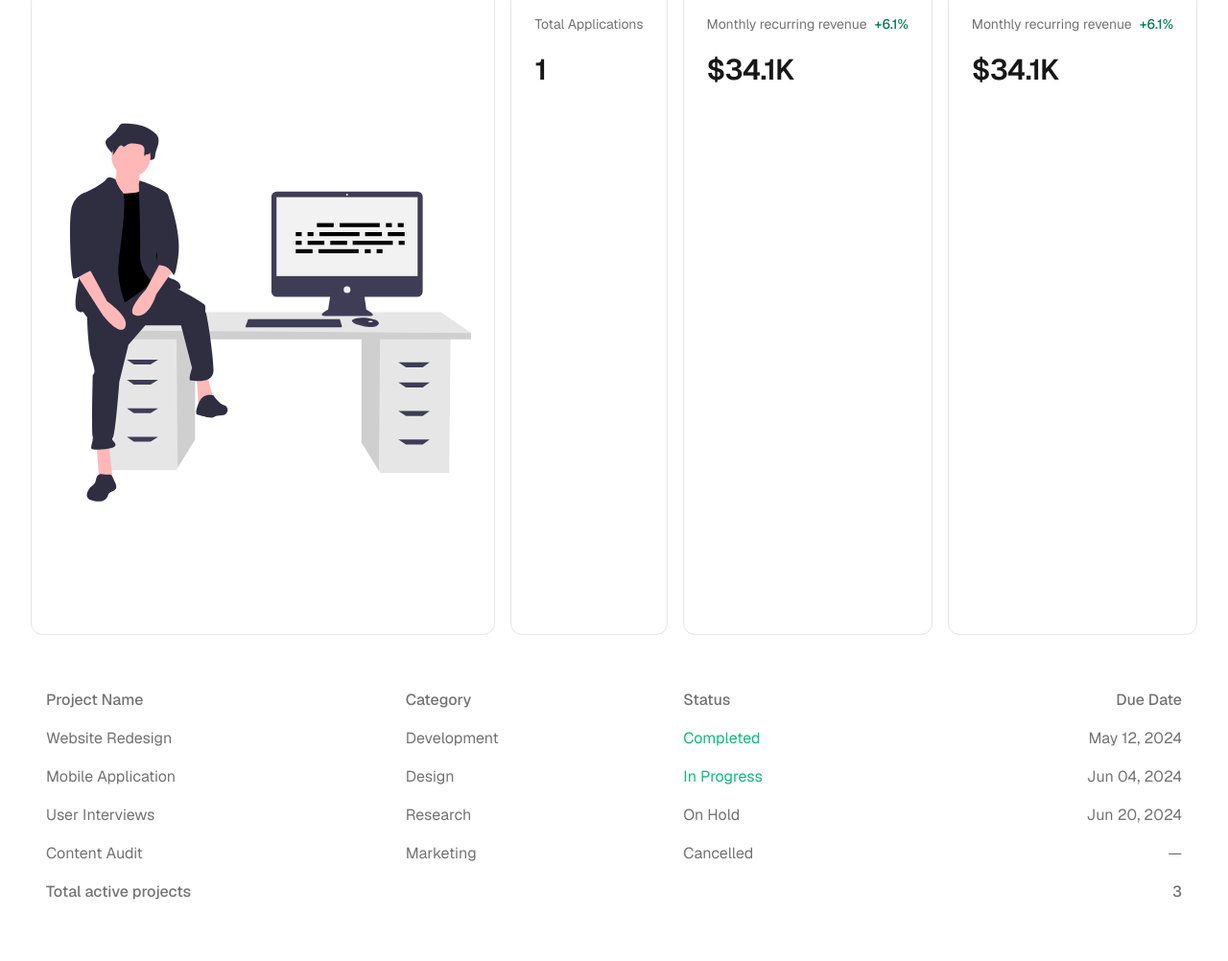
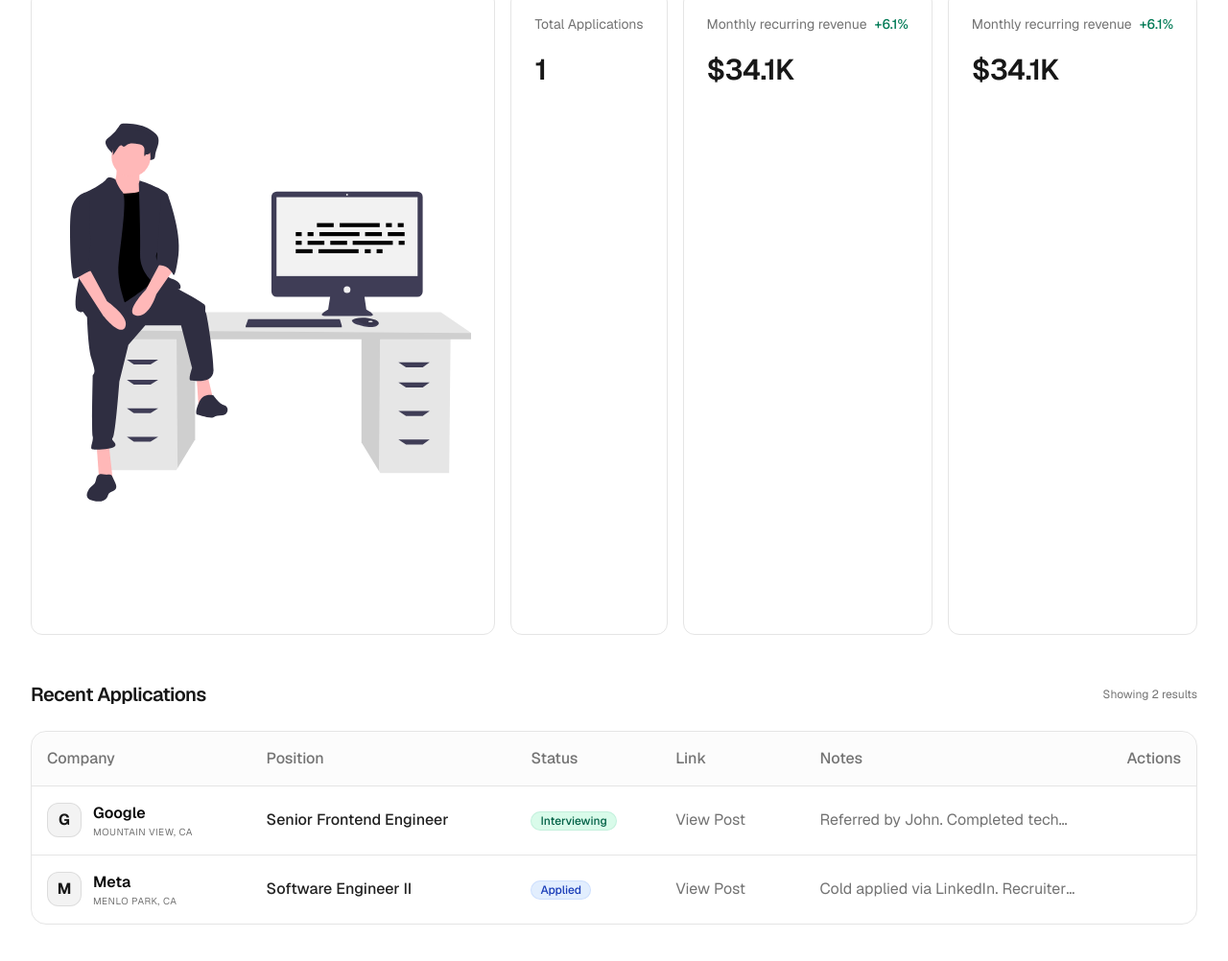
Before and after one commit to mouadbt/job-application-tracker, a website built with Vite: page index.html in a window 1280 px wide. Shown: the part 122-1124 px from the top of the page at 96% size. Built offline with nearby package versions, Linux system fonts and the light colour scheme; no server answers.

Commit message:
build: add applications table & add localstorage setting/getting fucntions in utils.js

```diff
--- a/index.html
+++ b/index.html
@@ -15,8 +15,12 @@
   </head>
   <body>
     <header class="p-8 flex items-center justify-between">
+      <div>
         <h1 class="heading">Job Applications</h1>
+        <hr class="bg-border h-[2px] w-12" />
+      </div>
       <button
+        title="Add new job application"
         type="button"
         class="btn-icon svg-wrapper"
         aria-label="Toggle theme"
@@ -74,62 +78,141 @@
           <dd class="heading mt-1 text-3xl">$34.1K</dd>
         </div>
       </section>
-      <section
-        class="table-wrapper mt-12"
-      >
+
+      <!-- table -->
+      <section class="mt-12 space-y-6">
+        <div class="flex items-center justify-between">
+          <h2 class="heading">Recent Applications</h2>
+          <div class="flex items-center gap-2">
+            <span class="text-xs text-muted-foreground">Showing 2 results</span>
+          </div>
+        </div>
+
+        <div class="table-wrapper rounded-2xl border border-border">
           <table class="table">
-          <caption class="table-caption">
-
-          </caption>
-          <thead class="table-thead">
+            <thead class="table-thead bg-muted/30 border-b border-border">
               <tr>
-              <th class="table-th">Project Name</th>
-              <th class="table-th">Category</th>
+                <th class="table-th py-4">Company</th>
+                <th class="table-th">Position</th>
                 <th class="table-th">Status</th>
-              <th class="table-th" align="right">Due Date</th>
+                <th class="table-th">Link</th>
+                <th class="table-th">Notes</th>
+                <th class="table-th text-right">Actions</th>
               </tr>
             </thead>
             <tbody class="table-tbody">
-            <tr>
-              <td class="table-td">Website Redesign</td>
-              <td class="table-td">Development</td>
+              <tr class="group cursor-pointer border-b border-border">
+                <td class="table-td py-4">
+                  <div class="flex items-center gap-3">
+                    <div
+                      class="flex size-9 items-center justify-center rounded-xl bg-primary/5 text-primary font-bold border border-primary/10"
+                    >
+                      G
+                    </div>
+                    <div>
+                      <div class="font-semibold text-foreground">Google</div>
+                      <div
+                        class="text-[10px] text-muted-foreground uppercase tracking-wider"
+                      >
+                        Mountain View, CA
+                      </div>
+                    </div>
+                  </div>
+                </td>
                 <td class="table-td">
-                <span style="color: var(--success, #10b981)">Completed</span>
+                  <span class="font-medium text-foreground/90"
+                    >Senior Frontend Engineer</span
+                  >
                 </td>
-              <td class="table-td" align="right">May 12, 2024</td>
+                <td class="table-td">
+                  <span
+                    class="inline-flex items-center rounded-full bg-emerald-100/80 px-2.5 py-0.5 text-xs font-medium text-emerald-800 dark:bg-emerald-950/30 dark:text-emerald-400 ring-1 ring-inset ring-emerald-600/10"
+                  >
+                    Interviewing
+                  </span>
+                </td>
+                <td class="table-td">
+                  <a
+                    href="#"
+                    class="text-muted-foreground hover:text-primary transition-colors inline-flex items-center gap-1 group/link"
+                  >
+                    View Post
+                    <span
+                      data-target="external-link"
+                      class="svg-wrapper size-3 opacity-0 group-hover/link:opacity-100 -translate-x-1 group-hover/link:translate-x-0 transition-all [&_svg]:size-full"
+                    ></span>
+                  </a>
+                </td>
+                <td class="table-td max-w-[240px]">
+                  <p class="truncate text-muted-foreground">
+                    Referred by John. Completed technical round, waiting for
+                    system design.
+                  </p>
+                </td>
+                <td class="table-td text-right">
+                  <button
+                    class="btn-icon ml-auto opacity-0 group-hover:opacity-100 transition-opacity svg-wrapper"
+                    data-target="more-vertical"
+                  ></button>
+                </td>
               </tr>
-            <tr>
-              <td class="table-td">Mobile Application</td>
-              <td class="table-td">Design</td>
+              <tr class="group cursor-pointer">
+                <td class="table-td py-4">
+                  <div class="flex items-center gap-3">
+                    <div
+                      class="flex size-9 items-center justify-center rounded-xl bg-primary/5 text-primary font-bold border border-primary/10"
+                    >
+                      M
+                    </div>
+                    <div>
+                      <div class="font-semibold text-foreground">Meta</div>
+                      <div
+                        class="text-[10px] text-muted-foreground uppercase tracking-wider"
+                      >
+                        Menlo Park, CA
+                      </div>
+                    </div>
+                  </div>
+                </td>
                 <td class="table-td">
-                <span style="color: var(--success, #10b981)">In Progress</span>
+                  <span class="font-medium text-foreground/90"
+                    >Software Engineer II</span
+                  >
                 </td>
-              <td class="table-td" align="right">Jun 04, 2024</td>
-            </tr>
-            <tr>
-              <td class="table-td">User Interviews</td>
-              <td class="table-td">Research</td>
                 <td class="table-td">
-                <span style="color: var(--muted-foreground)">On Hold</span>
+                  <span
+                    class="inline-flex items-center rounded-full bg-blue-100/80 px-2.5 py-0.5 text-xs font-medium text-blue-800 dark:bg-blue-950/30 dark:text-blue-400 ring-1 ring-inset ring-blue-600/10"
+                  >
+                    Applied
+                  </span>
                 </td>
-              <td class="table-td" align="right">Jun 20, 2024</td>
-            </tr>
-            <tr>
-              <td class="table-td">Content Audit</td>
-              <td class="table-td">Marketing</td>
                 <td class="table-td">
-                <span style="color: var(--destructive)">Cancelled</span>
+                  <a
+                    href="#"
+                    class="text-muted-foreground hover:text-primary transition-colors inline-flex items-center gap-1 group/link"
+                  >
+                    View Post
+                    <span
+                      data-target="external-link"
+                      class="svg-wrapper size-3 opacity-0 group-hover/link:opacity-100 -translate-x-1 group-hover/link:translate-x-0 transition-all [&_svg]:size-full"
+                    ></span>
+                  </a>
                 </td>
-              <td class="table-td" align="right">—</td>
+                <td class="table-td max-w-[240px]">
+                  <p class="truncate text-muted-foreground">
+                    Cold applied via LinkedIn. Recruiter screening next Tuesday.
+                  </p>
+                </td>
+                <td class="table-td text-right">
+                  <button
+                    class="btn-icon ml-auto opacity-0 group-hover:opacity-100 transition-opacity svg-wrapper"
+                    data-target="more-vertical"
+                  ></button>
+                </td>
               </tr>
             </tbody>
-          <tfoot class="table-footer">
-            <tr>
-              <td class="table-td" colspan="3">Total active projects</td>
-              <td class="table-td" align="right">3</td>
-            </tr>
-          </tfoot>
           </table>
+        </div>
       </section>
     </main>
     <div id="new-application"></div>
--- a/src/home.js
+++ b/src/home.js
@@ -13,7 +13,7 @@ const init = () => {
     handleRenderSvg();
 
     // Render random Quote
-    handleRenderQuote();
+    // handleRenderQuote();
 }
 
 init();
@@ -36,6 +36,17 @@ function handleRenderSvg() {
 
 }
 
+// Render Quotes
+const renderQuotes = (author,quote) => {
+
+    const authorEl = document.querySelector("#author-el");
+    const quoteEl = document.querySelector("#quote-el");
+    const quote2El = document.querySelector(".table-caption");
+    authorEl.textContent = data?.author;
+    quoteEl.textContent = data?.quote;
+    quote2El.textContent = data?.quote;
+}
+
 async function handleRenderQuote() {
     try {
         const data = await fetchData('https://random-quotes-freeapi.vercel.app/api/random');
--- a/src/utils.js
+++ b/src/utils.js
@@ -3,3 +3,25 @@ export const fetchData = async (endpoint, parser = 'json') => {
     if (!res.ok) throw new Error(`Fetch failed: ${endpoint} (${res.status})`);
     return res[parser]();
 };
+
+
+export function setStorage(key, data) {
+    try {
+        localStorage.setItem(key, JSON.stringify(data));
+    } catch (err) {
+        console.error("Failed to save to localStorage", err);
+    }
+}
+
+export function getStorage(key) {
+    try {
+        const value = localStorage.getItem(key);
+
+        if (value === null) return null;
+
+        return JSON.parse(value);
+    } catch (err) {
+        console.error("Failed to read from localStorage", err);
+        return null;
+    }
+}
```
Also changed, not shown: public/icons/external-link.svg (added), public/icons/more-vertical.svg (added). Lines whose indentation alone changed are shown as unchanged.
